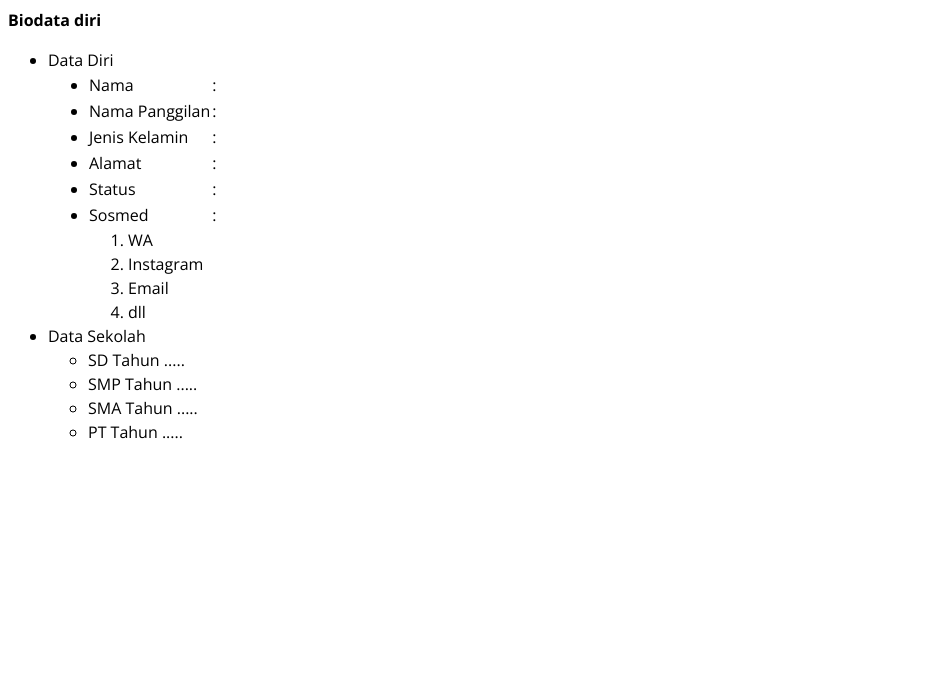
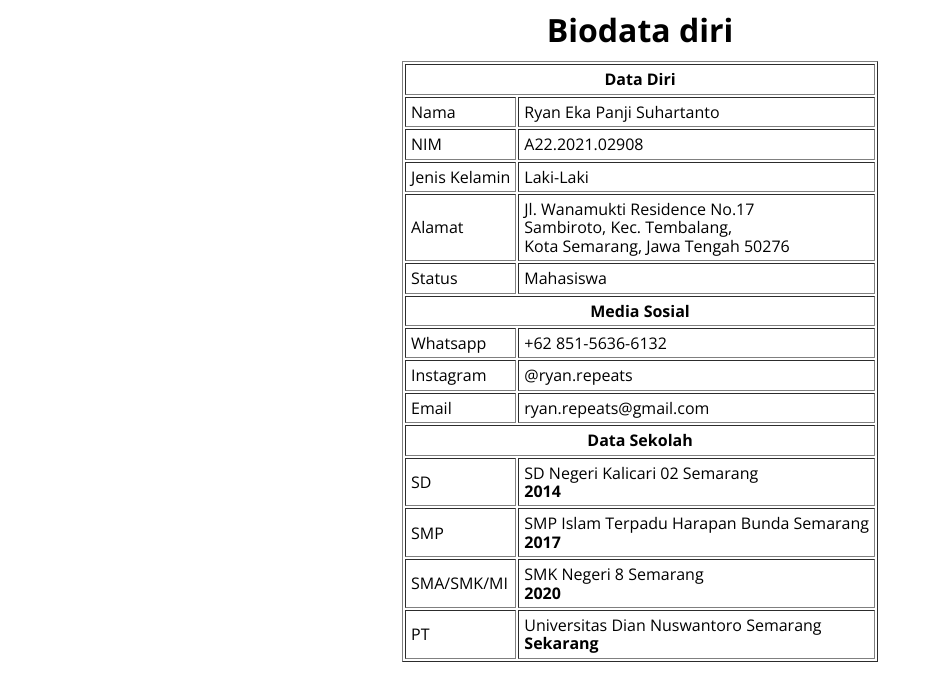
Before and after one commit to YvvkiRika/ryan-repeats, a plain HTML site: page praktek_02/index.html in a window 1280 px wide. Shown: the whole page, without its empty margins (0-932 px from the left). Drawn offline with nearby package versions, Linux system fonts and the light colour scheme.

Commit message:
Praktek Update

```diff
--- a/praktek_02/index.html
+++ b/praktek_02/index.html
@@ -1,70 +1,113 @@
 <!DOCTYPE html>
 <html lang="en">
+
     <head>
+        <!-- Metas -->
         <meta charset="UTF-8">
-        <meta http-equiv="X-UA-Compatible" content="IE=edge">
-        <meta name="viewport" content="width=device-width, initial-scale=1.0">
 
         <link rel="preconnect" href="https://fonts.googleapis.com">
         <link rel="preconnect" href="https://fonts.gstatic.com" crossorigin>
         <link href="https://fonts.googleapis.com/css2?family=Open+Sans:ital,wght@0,400;0,700;1,400;1,700&display=swap" rel="stylesheet">
 
+        <!-- Style -->
         <style>
-            span {
-                vertical-align: middle;
+th, td {
+    padding: 5px;
 }
         </style>
 
+        <!-- Title -->
         <title>Praktek 02</title>
     </head>
-    <body style="font-family: 'Open Sans', sans-serif; line-height: 150%;">
-        <strong>Biodata diri</strong>
-        <ul type="disc">
-            <li>
-                Data Diri
-                <ul type="disc">
-                    <table style="border-collapse: collapse;">
+
+    <body style="
+    font-family: 'Open Sans', sans-serif;
+    line-height: 115%;
+    align-items: center;
+    ">
+        <h1 style="text-align: center;">Biodata diri</h1>
+        <div>
+            <table border="1" align="center" style="width: auto;">
+                <!-- Data Diri -->
+                <thead>
+                    <th colspan="2">Data Diri</th>
+                </thead>
                 <tr>
-                            <td><li>Nama</li></td>
-                            <td>:</td>
+                    <td>Nama</td>
+                    <td>Ryan Eka Panji Suhartanto</td>
                 </tr>
                 <tr>
-                            <td><li>Nama Panggilan</li></td>
-                            <td>:</td></tr>
-                        <tr>
-                            <td><li>Jenis Kelamin</li></td>
-                            <td>:</td>
+                    <td>NIM</td>
+                    <td>A22.2021.02908</td>
                 </tr>
                 <tr>
-                            <td><li>Alamat</li></td>
-                            <td>:</td>
+                    <td>Jenis Kelamin</td>
+                    <td>Laki-Laki</td>
                 </tr>
                 <tr>
-                            <td><li>Status</li></td>
-                            <td>:</td>
+                    <td>Alamat</td>
+                    <td>
+                        Jl. Wanamukti Residence No.17<br />
+                        Sambiroto, Kec. Tembalang,<br />
+                        Kota Semarang, Jawa Tengah 50276
+                    </td>
                 </tr>
                 <tr>
-                            <td><li>Sosmed</li></td>
-                            <td>:</td>
+                    <td>Status</td>
+                    <td>Mahasiswa</td>
+                </tr>
+
+                <!-- Media Sosial -->
+                <thead>
+                    <th colspan="2">Media Sosial</th>
+                </thead>
+                <tr>
+                    <td>Whatsapp</td>
+                    <td>+62 851-5636-6132</td>
+                </tr>
+                <tr>
+                    <td>Instagram</td>
+                    <td>@ryan.repeats</td>
+                </tr>
+                <tr>
+                    <td>Email</td>
+                    <td>ryan.repeats@gmail.com</td>
+                </tr>
+
+                <!-- Data Sekolah -->
+                <thead>
+                    <th colspan="2">Data Sekolah</th>
+                </thead>
+                <tr>
+                    <td>SD</td>
+                    <td>
+                        SD Negeri Kalicari 02 Semarang<br />
+                        <strong>2014</strong>
+                    </td>
+                </tr>
+                <tr>
+                    <td>SMP</td>
+                    <td>
+                        SMP Islam Terpadu Harapan Bunda Semarang<br />
+                        <strong>2017</strong>
+                    </td>
+                </tr>
+                <tr>
+                    <td>SMA/SMK/MI</td>
+                    <td>
+                        SMK Negeri 8 Semarang<br />
+                        <strong>2020</strong>
+                    </td>
+                </tr>
+                <tr>
+                    <td>PT</td>
+                    <td>
+                        Universitas Dian Nuswantoro Semarang<br />
+                        <strong>Sekarang</strong>
+                    </td>
                 </tr>
             </table>
-                    <ol>
-                        <li>WA</li>
-                        <li>Instagram</li>
-                        <li>Email</li>
-                        <li>dll</li>
-                    </ol>
-                </ul>
-            </li>
-            <li>
-                Data Sekolah
-                <ul type="circle">
-                    <li>SD Tahun .....</li>
-                    <li>SMP Tahun .....</li>
-                    <li>SMA Tahun .....</li>
-                    <li>PT Tahun .....</li>
-                </ul>
-            </li>
-        </ul>
+        </div>
     </body>
+
 </html>
--- a/praktek_03/css/style.css
+++ /dev/null
@@ -1,16 +0,0 @@
-body {
-    height: 100vh;
-    margin: 0;
-    background-color: black;
-    background-image: url("../img/bg.png");
-    background-repeat: repeat;
-    display: grid;
-    align-items: center;
-    justify-content: center;
-}
-
-h1 {
-    font-family: 'Noto Sans Display', sans-serif;
-    text-align: center;
-    color: white;
-}
```
Also changed, not shown: praktek_03/index.html (+32 -5 lines), praktek_03/bg.png (renamed from praktek_03/img/bg.png). Lines whose indentation alone changed are shown as unchanged.
